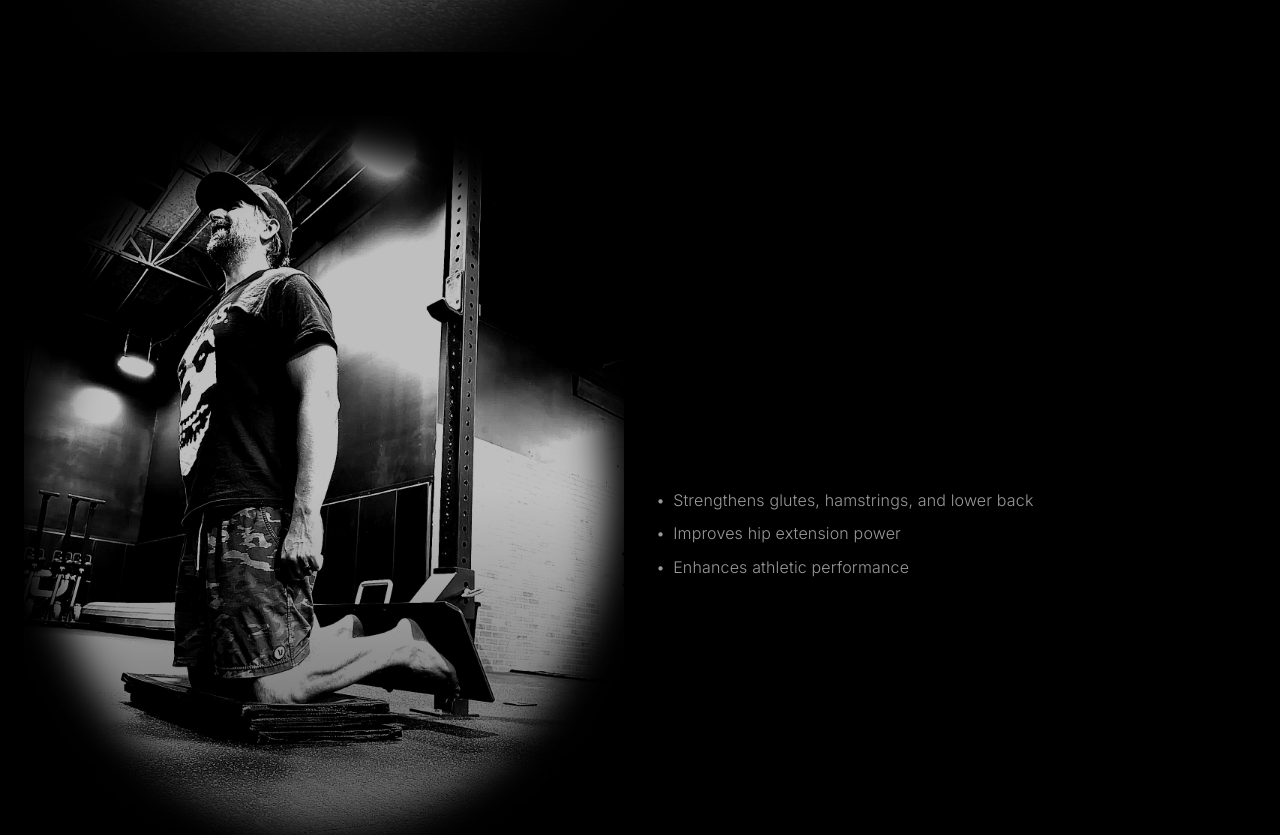
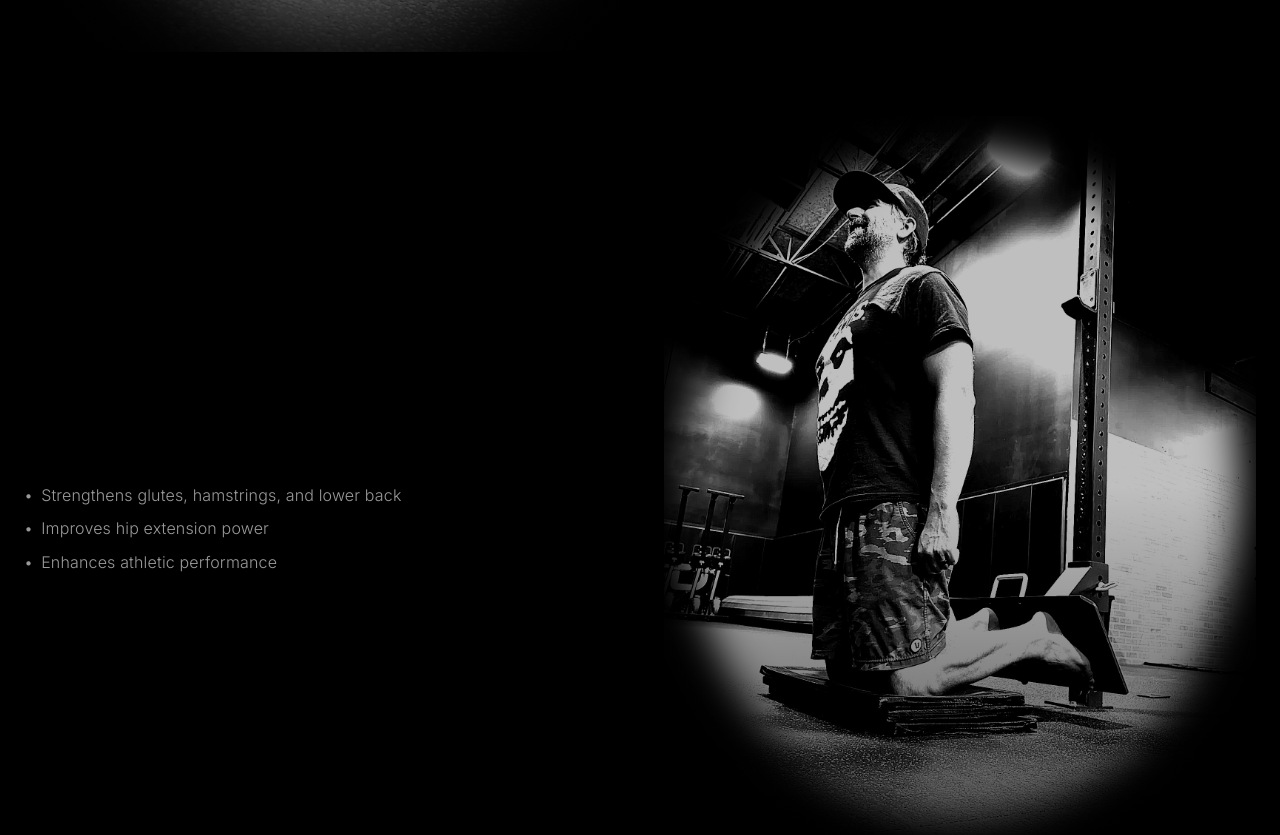
Before and after one commit to infinityspine/exiqx-website, a Next.js app: page / in a window 1280 px wide. Shown: the part 2576-3411 px from the top of the page. Built offline with nearby package versions, Linux system fonts and the light colour scheme.

Commit message:
🕒 Auto-commit: 2025-11-12 17:47:35

```diff
--- a/components/sections/UseCases.tsx
+++ b/components/sections/UseCases.tsx
@@ -80,14 +80,33 @@ const UseCases = memo(function UseCases() {
           </div>
 
           {/* Use Case 2 - Glute-Ham Raises */}
-          <div className="grid items-center gap-8 lg:grid-cols-2">
-            {/* Content (reversed order on desktop) */}
+          <div className="grid items-center gap-12 sm:gap-16 lg:grid-cols-2 lg:gap-12">
+            {/* Image with Elite Styling - FIRST in DOM for mobile */}
             <motion.div
-              className="lg:order-2"
+              className="relative aspect-[4/5] rounded-lg overflow-hidden lg:order-2"
+              initial={{ opacity: 0, x: -30 }}
+              whileInView={{ opacity: 1, x: 0 }}
+              viewport={{ once: true }}
+              transition={{ duration: 0.8, ease: [0.16, 1, 0.3, 1] }}
+            >
+              <Image
+                src="/images/training/glute-ham-raise-athlete-v2.jpg"
+                alt="Athlete performing glute-ham raise on ExIQx footplate"
+                fill
+                className="object-cover grayscale brightness-75"
+                quality={90}
+                sizes="(max-width: 1024px) 100vw, 50vw"
+              />
+              <div className="absolute inset-0 bg-gradient-to-t from-black/60 via-transparent to-transparent" />
+            </motion.div>
+
+            {/* Content - SECOND in DOM for mobile, FIRST on desktop (lg:order-1) */}
+            <motion.div
+              className="lg:order-1"
               initial={{ opacity: 0, x: 30 }}
               whileInView={{ opacity: 1, x: 0 }}
               viewport={{ once: true }}
-              transition={{ duration: 0.8, ease: [0.16, 1, 0.3, 1] }}
+              transition={{ duration: 0.8, delay: 0.2, ease: [0.16, 1, 0.3, 1] }}
             >
               <h3 className="mb-4 font-display text-3xl font-bold uppercase tracking-[0.03em] text-white">
                 Glute-Ham Raises
@@ -109,26 +128,6 @@ const UseCases = memo(function UseCases() {
                   Enhances athletic performance
                 </li>
               </ul>
-            </motion.div>
-
-            {/* Image with Elite Styling */}
-            <motion.div
-              className="relative aspect-[4/5] rounded-lg overflow-hidden lg:order-1"
-              initial={{ opacity: 0, x: -30 }}
-              whileInView={{ opacity: 1, x: 0 }}
-              viewport={{ once: true }}
-              transition={{ duration: 0.8, delay: 0.2, ease: [0.16, 1, 0.3, 1] }}
-            >
-              <Image
-                src="/images/training/glute-ham-raise-athlete-v2.jpg"
-                alt="Athlete performing glute-ham raise on ExIQx footplate"
-                fill
-                className="object-cover grayscale brightness-75"
-                quality={90}
-                sizes="(max-width: 1024px) 100vw, 50vw"
-              />
-              {/* Red accent gradient overlay */}
-              <div className="absolute inset-0 bg-gradient-to-t from-black/60 via-transparent to-transparent" />
             </motion.div>
           </div>
 
```
